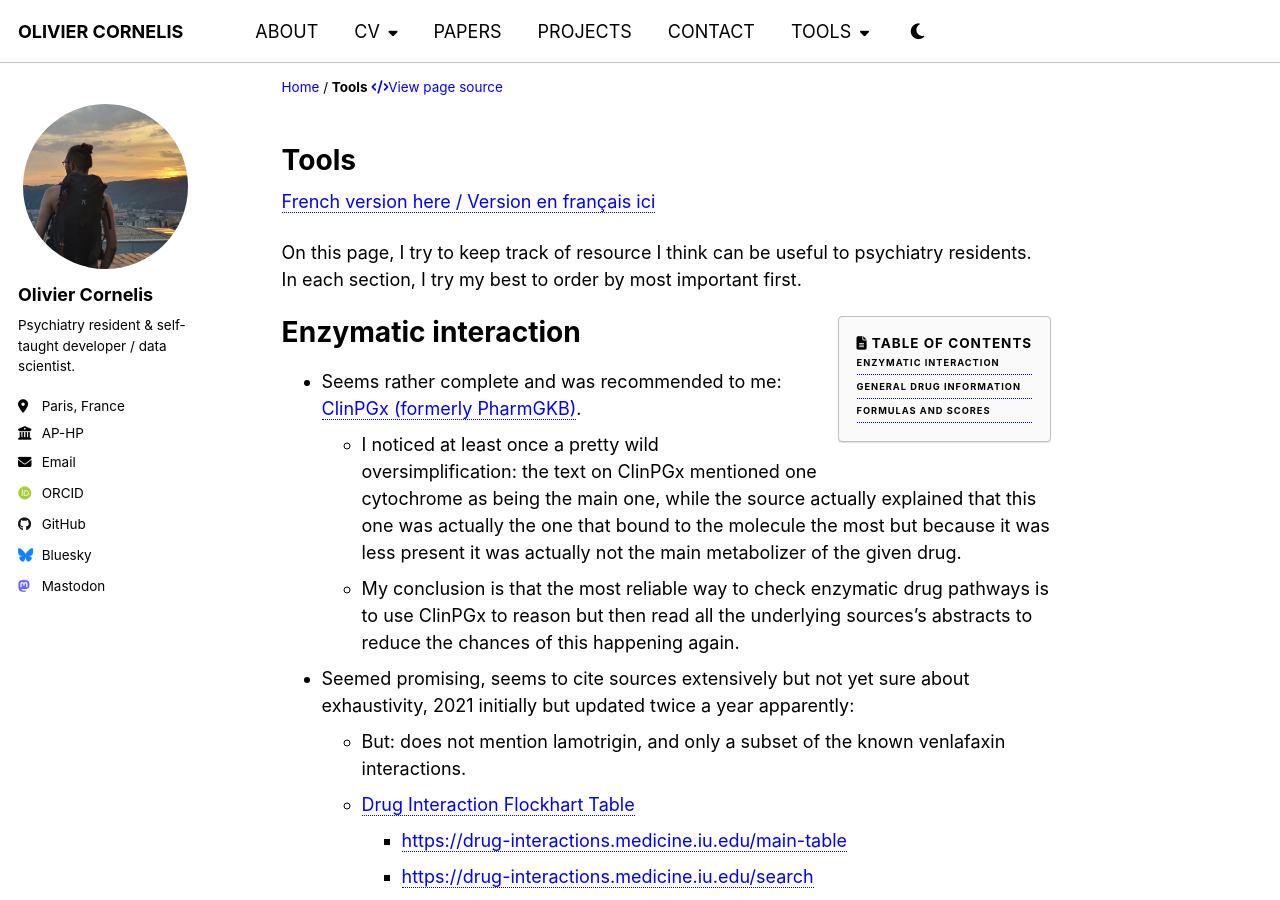
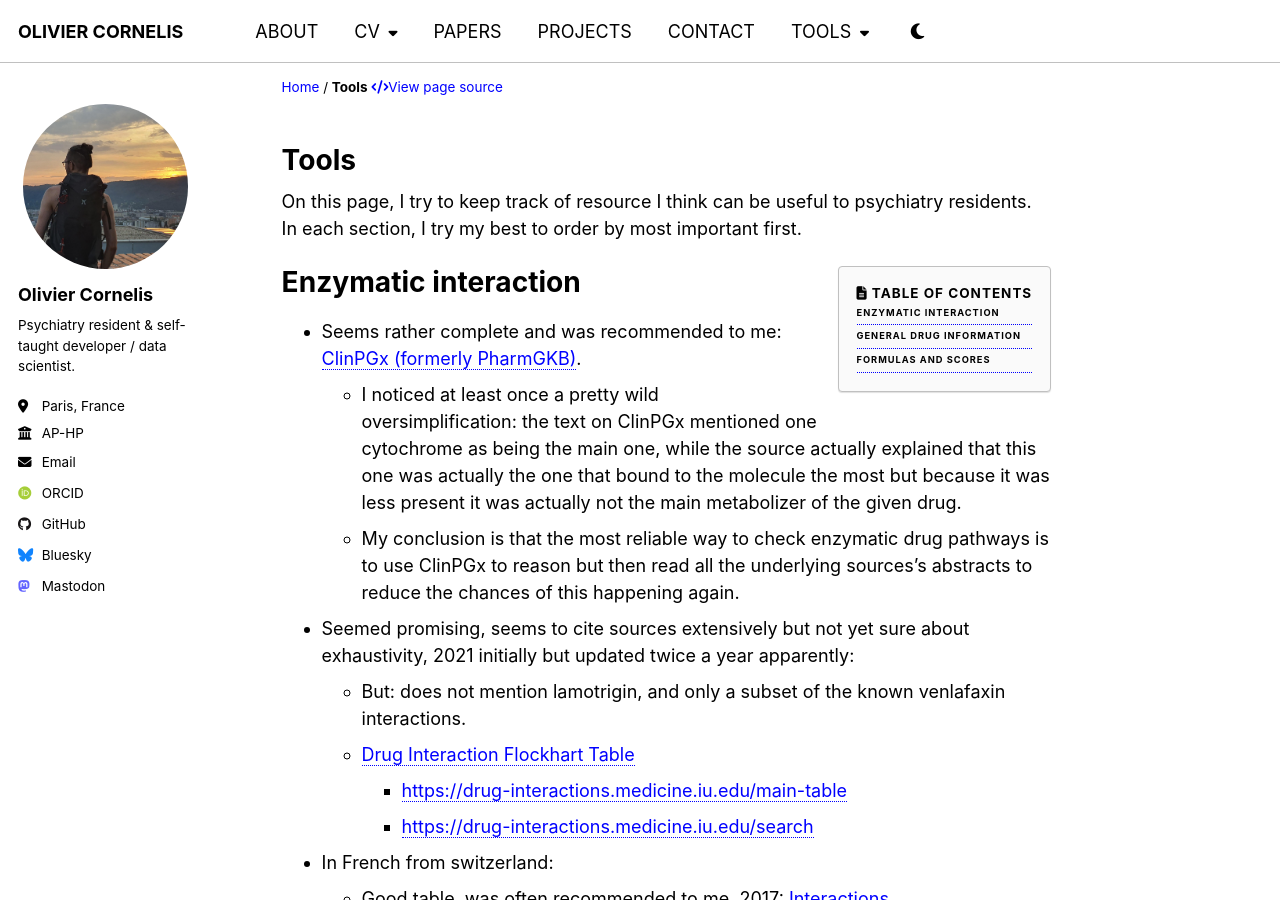
Before and after one commit to thiswillbeyourgithub/website, a Jekyll site: the page built from _pages/en/tools.md, in a window 1280 px wide and 900 px high. Built offline with Jekyll 4.4.1, drawn with Linux system fonts in a browser that asks for light colours; some web fonts are replaced.

Commit message:
remove link across en and fr pages
Signed-off-by: thiswillbeyourgithub <26625900+thiswillbeyourgithub@users.noreply.github.com>

```diff
--- a/_pages/en/tools.md
+++ b/_pages/en/tools.md
@@ -6,8 +6,6 @@ redirect_from:
 ---
 
 {% include base_path %}
-
-<a href="../tools_fr" data-umami-events="tools_en_to_tools_fr_link">French version here / Version en français ici</a>
 
 On this page, I try to keep track of resource I think can be useful to psychiatry residents. In each section, I try my best to order by most important first.
 
```
Also changed, not shown: _pages/fr/tools.md (+0 -2 lines).
